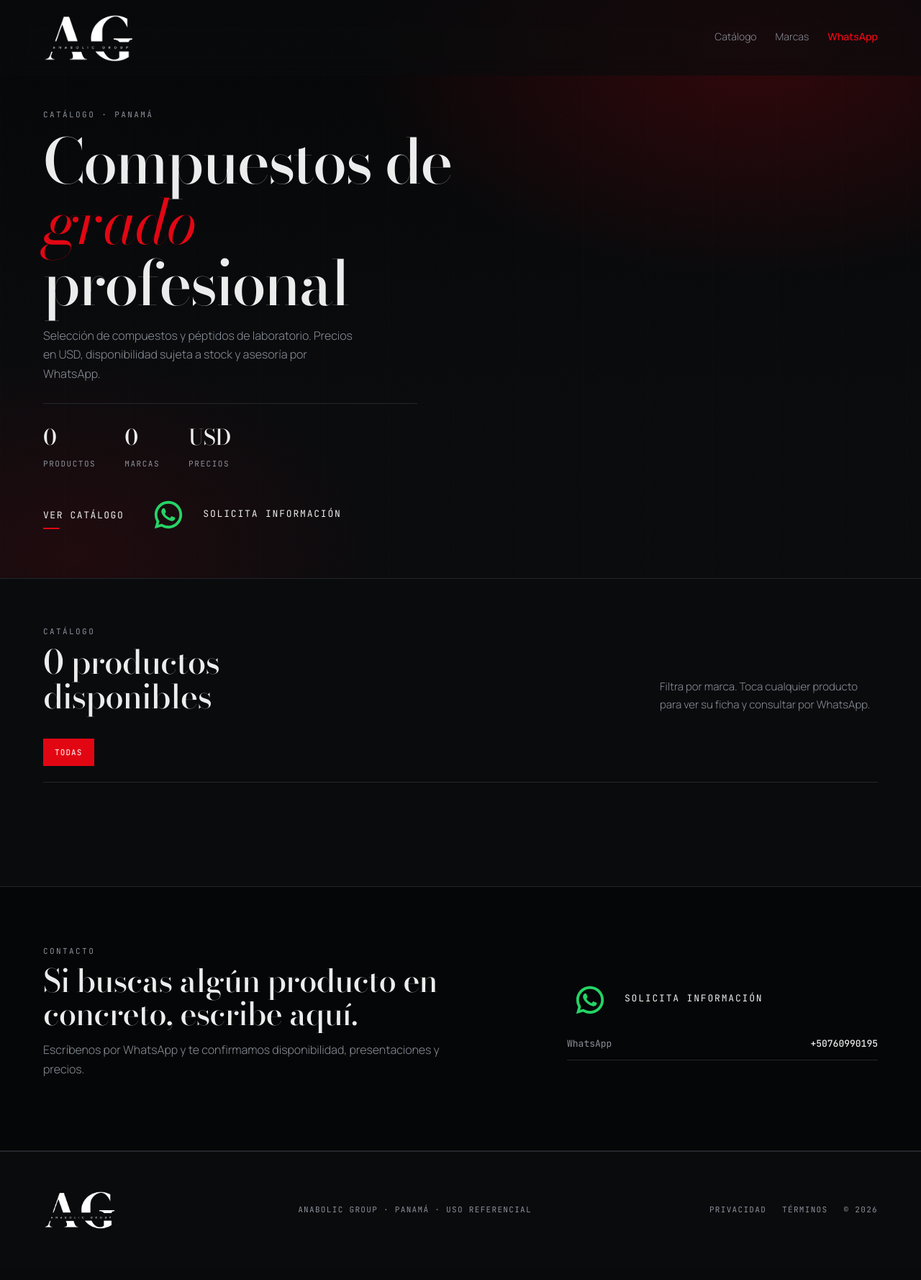
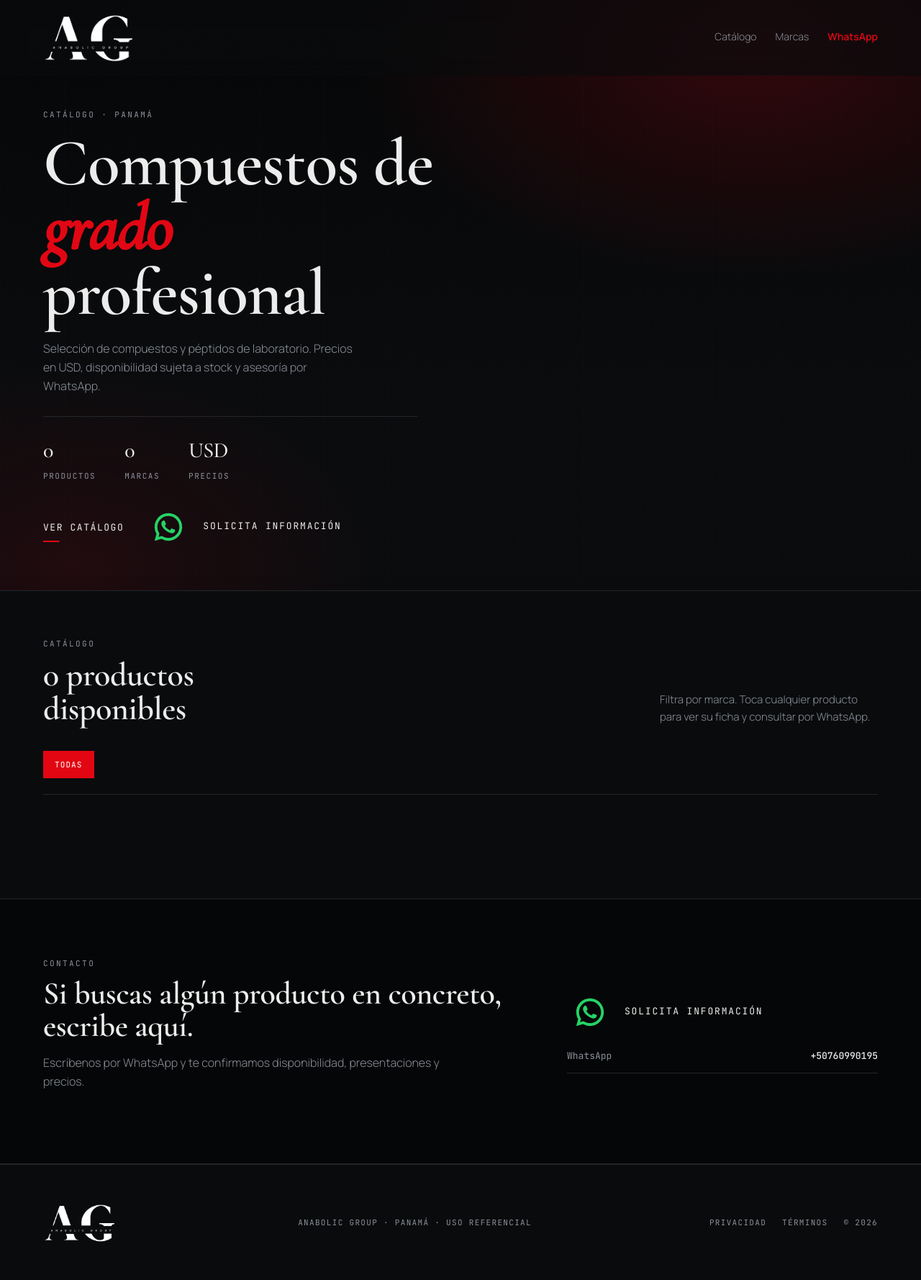
Before and after one commit to macethat/anabolicgroup-procesos, a Flask app: page / in a window 1280 px wide. Shown: the whole page at 72% size. Before the commit the page ends 1707 px from the top, so only its background shows below. Run offline with Flask 3, Linux system fonts and the light colour scheme; data that the repository does not hold is empty.

Commit message:
Tipografia display: Cormorant Garamond (mas estrecha)

```diff
--- a/site/static/style.css
+++ b/site/static/style.css
@@ -1,7 +1,7 @@
 :root{
   --bg:#0A0B0D; --surface:#121417; --deep:#050607; --ink:#ECECEC; --muted:#8A9099;
   --accent:#E20613; --accent-2:#FF2A36; --rule:#23262B; --plate:#E9EAEC;
-  --f-display:'Bodoni Moda',serif; --f-body:'Manrope',sans-serif; --f-mono:'JetBrains Mono',monospace;
+  --f-display:'Cormorant Garamond',serif; --f-body:'Manrope',sans-serif; --f-mono:'JetBrains Mono',monospace;
   --ease:cubic-bezier(.16,1,.3,1); --maxw:1240px;
 }
 *{box-sizing:border-box}
@@ -9,7 +9,7 @@ html{scroll-behavior:smooth}
 body{margin:0;background:var(--bg);color:var(--ink);font:300 16px/1.65 var(--f-body);-webkit-font-smoothing:antialiased;overflow-x:hidden}
 img{display:block;max-width:100%;height:auto}
 a{color:inherit}
-h1,h2,h3{font-family:var(--f-display);font-weight:500;margin:0;line-height:1.04;letter-spacing:-.02em}
+h1,h2,h3{font-family:var(--f-display);font-weight:600;margin:0;line-height:1.04;letter-spacing:-.01em}
 p{margin:0 0 20px;max-width:64ch}
 .muted{color:var(--muted)}
 .wrap{max-width:var(--maxw);margin:0 auto;padding:0 40px}
@@ -46,7 +46,7 @@ nav.solid{border-color:var(--rule);background:rgba(10,11,13,.94)}
   repeating-linear-gradient(90deg,rgba(255,255,255,.03) 0 1px,transparent 1px 90px)}
 .hero .wrap{position:relative;z-index:1;width:100%}
 .hero-inner{max-width:680px}
-.hero h1{font-size:clamp(42px,7vw,86px);letter-spacing:-.03em;line-height:.98;margin:14px 0 18px}
+.hero h1{font-size:clamp(46px,7.4vw,92px);letter-spacing:-.01em;line-height:.98;margin:14px 0 18px}
 .hero h1 em{font-style:italic;color:var(--accent)}
 .hero .lead{color:var(--muted);font-size:16px;max-width:46ch;margin-bottom:28px}
 .stats{display:flex;flex-wrap:wrap;gap:40px;margin:0 0 30px;padding-top:22px;border-top:1px solid var(--rule);max-width:520px}
--- a/site/templates/base.html
+++ b/site/templates/base.html
@@ -12,7 +12,7 @@
 <link rel="icon" href="/static/img/logo.png">
 <link rel="preconnect" href="https://fonts.googleapis.com">
 <link rel="preconnect" href="https://fonts.gstatic.com" crossorigin>
-<link href="https://fonts.googleapis.com/css2?family=Bodoni+Moda:ital,opsz,wght@0,6..96,400;0,6..96,500;0,6..96,700;1,6..96,400&family=Manrope:wght@300;400;500;600;700&family=JetBrains+Mono:wght@400;500&display=swap" rel="stylesheet">
+<link href="https://fonts.googleapis.com/css2?family=Cormorant+Garamond:ital,wght@0,400;0,500;0,600;0,700;1,400;1,500&family=Manrope:wght@300;400;500;600;700&family=JetBrains+Mono:wght@400;500&display=swap" rel="stylesheet">
 <link rel="stylesheet" href="{{ url_for('static', filename='style.css') }}?v={{ asset_ver }}">
 </head>
 <body>
```
Also changed, not shown: HISTORIAL.md (+6 -0 lines).
